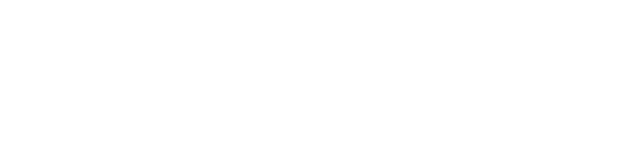
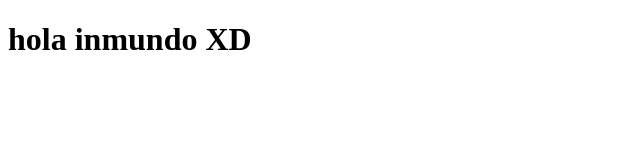
Before and after one commit to HectorLedezma/HSL-PDA-UCEN2023, a plain HTML site: page index.html in a window 1280 px wide. Shown: the whole page, without its empty margins (0-640 px from the left). Drawn offline with Linux system fonts and the light colour scheme.

Commit message:
cambios en index y estilos

```diff
--- a/index.html
+++ b/index.html
@@ -5,6 +5,6 @@
         <title>PDA</title>
     </head>
     <body>
-
+        <h1>hola inmundo XD</h1>
     </body>
 </html>
--- a/styles.css
+++ b/styles.css
@@ -0,0 +1,3 @@
+body{
+    background-color: black;
+}
```
Also changed, not shown: func.js (added).
